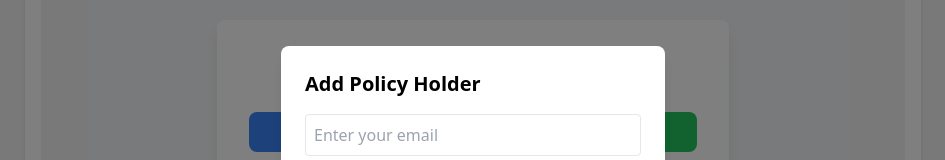
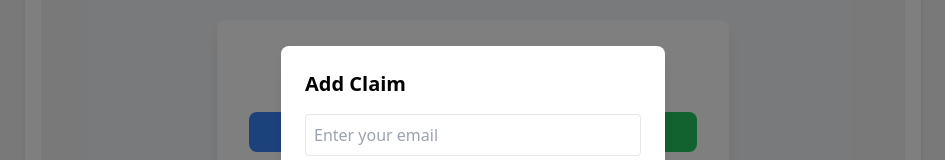
Before and after one commit to ShreyashNath23/claim-mgmt-frontend, a React (Create React App) app: page / in a window 1280 px wide. Both pictures are taken after a click on the button "Add Claims". Shown: the part 444-604 px from the top of the page, without its empty margins (167-1112 px from the left). Built offline with nearby package versions, Linux system fonts and the light colour scheme.

Commit message:
Update Claim.js

```diff
--- a/src/components/Claim.js
+++ b/src/components/Claim.js
@@ -85,7 +85,7 @@ const Claim = () => {
         <div className="fixed inset-0 flex items-center justify-center bg-black bg-opacity-50">
           <div className="bg-white p-6 rounded-lg shadow-lg w-96">
             <h2 className="text-xl font-bold mb-4 capitalize">
-              {formType} Policy Holder
+              {formType} Claim
             </h2>
 
             {formType === "add" && (
```
